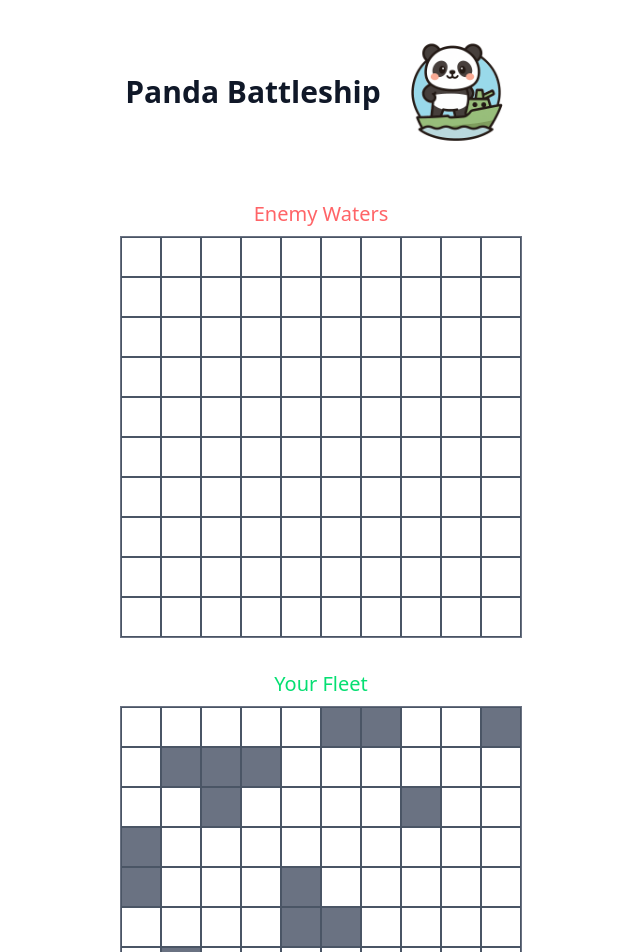
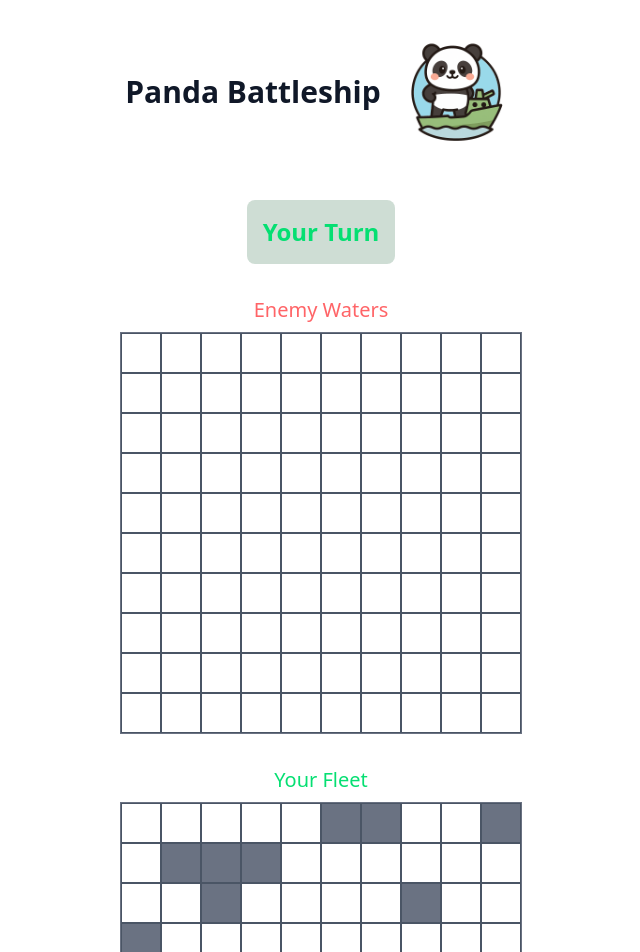
Before and after one commit to povilaspanavas/PandaBattleship, a React (Vite) app in the folder PandaBattleship.FE/: page / in a window 1280 px wide. Shown: the top 952 px of the page, without its empty margins (319-959 px from the left). Built offline with nearby package versions, Linux system fonts and the light colour scheme.

Commit message:
FE: Add basic AI, refactor Game component (#30)
* Added AI shooting randomly

* FE: Refactor Game file

```diff
--- a/PandaBattleship.FE/src/components/Game.jsx
+++ b/PandaBattleship.FE/src/components/Game.jsx
@@ -1,22 +1,22 @@
 import {useState, useEffect} from 'react';
 import { SHIP_LAYOUTS } from '../constants/shipLayouts';
-
-const GRID_SIZE = 10;
+import { createEmptyGrid, findSunkenShip, markSunkShipOnGrid, GRID_SIZE } from '../utils/gameHelpers';
+import Grid from './Grid';
 
 const Game = () => {
-    // Helper to create empty grid
-    const createEmptyGrid = () => Array(GRID_SIZE)
-        .fill(null)
-        .map(() => Array(GRID_SIZE).fill(null));
 
     const [playerGrid, setPlayerGrid] = useState(createEmptyGrid());
     const [enemyGrid, setEnemyGrid] = useState(createEmptyGrid());
     const [enemyShipLayout, setEnemyShipLayout] = useState(null);
+    const [playerShipLayout, setPlayerShipLayout] = useState(null);
+    const [isPlayerTurn, setIsPlayerTurn] = useState(true);
+    const [aiShotHistory, setAiShotHistory] = useState([]);
 
     useEffect(() => {
         // Initialize Player Grid
         const playerLayoutIdx = Math.floor(Math.random() * SHIP_LAYOUTS.length);
         const playerLayout = SHIP_LAYOUTS[playerLayoutIdx];
+        setPlayerShipLayout(playerLayout);
         const newPlayerGrid = createEmptyGrid();
         playerLayout.ships.forEach(ship => {
             ship.coords.forEach(([r, c]) => {
@@ -30,41 +30,64 @@ const Game = () => {
         setEnemyShipLayout(SHIP_LAYOUTS[enemyLayoutIdx]);
     }, []);
 
-    const getSurroundingCells = (shipCoords) => {
-        const surrounding = new Set();
-        shipCoords.forEach(([r, c]) => {
-            for (let dr = -1; dr <= 1; dr++) {
-                for (let dc = -1; dc <= 1; dc++) {
-                    const nr = r + dr;
-                    const nc = c + dc;
-                    if (nr >= 0 && nr < GRID_SIZE && nc >= 0 && nc < GRID_SIZE) {
-                        // Don't include the ship's own cells
-                        if (!shipCoords.some(([sr, sc]) => sr === nr && sc === nc)) {
-                            surrounding.add(`${nr},${nc}`);
+
+    const performAiTurn = async () => {
+        let continueAi = true;
+
+        while (continueAi) {
+            // Wait for "thinking"
+            await new Promise(resolve => setTimeout(resolve, 800));
+
+            let hit = false;
+            let noSpots = false;
+
+            setPlayerGrid(prevGrid => {
+                const availableSpots = [];
+                for (let r = 0; r < GRID_SIZE; r++) {
+                    for (let c = 0; c < GRID_SIZE; c++) {
+                        if (prevGrid[r][c] === null || prevGrid[r][c] === 'ship') {
+                            availableSpots.push([r, c]);
                         }
                     }
                 }
-            }
-        });
-        return surrounding;
-    };
 
-    const findSunkenShip = (grid) => {
-        if (!enemyShipLayout) return null;
+                if (availableSpots.length === 0) {
+                    noSpots = true;
+                    return prevGrid;
+                }
 
-        for (const ship of enemyShipLayout.ships) {
-            const allHit = ship.coords.every(([r, c]) => grid[r][c] === 'hit');
-            if (allHit) {
-                return ship;
+                const [r, c] = availableSpots[Math.floor(Math.random() * availableSpots.length)];
+                const isHit = prevGrid[r][c] === 'ship';
+                hit = isHit;
+
+                let newGrid = prevGrid.map(row => [...row]);
+                newGrid[r][c] = isHit ? 'hit' : 'miss';
+
+                setAiShotHistory(prev => [...prev, { row: r, col: c, isHit }]);
+
+                if (isHit) {
+                    const sunkenShip = findSunkenShip(newGrid, playerShipLayout);
+                    if (sunkenShip) {
+                        newGrid = markSunkShipOnGrid(newGrid, sunkenShip);
+                    }
+                }
+
+                return newGrid;
+            });
+
+            // If we hit nothing more to shoot or it was a miss, stop AI turn
+            if (noSpots || !hit) {
+                continueAi = false;
             }
         }
-        return null;
+
+        setIsPlayerTurn(true);
     };
 
     const handleEnemyCellClick = (row, col) => {
-        if (enemyGrid[row][col] !== null || !enemyShipLayout) return;
+        if (!isPlayerTurn || enemyGrid[row][col] !== null || !enemyShipLayout) return;
 
-        const newGrid = [...enemyGrid.map(r => [...r])];
+        let newGrid = [...enemyGrid.map(r => [...r])];
 
         // Check if hit
         const isHit = enemyShipLayout.ships.some(ship =>
@@ -74,60 +97,37 @@ const Game = () => {
         newGrid[row][col] = isHit ? 'hit' : 'miss';
 
         // Check if a ship just sank
-        const sunkenShip = findSunkenShip(newGrid);
+        const sunkenShip = findSunkenShip(newGrid, enemyShipLayout);
         if (sunkenShip) {
-            // Mark ship cells as 'sunk'
-            sunkenShip.coords.forEach(([r, c]) => {
-                newGrid[r][c] = 'sunk';
-            });
-
-            // Mark surrounding cells as 'blocked'
-            const surrounding = getSurroundingCells(sunkenShip.coords);
-            surrounding.forEach(coords => {
-                const [r, c] = coords.split(',').map(Number);
-                if (newGrid[r][c] === null) {
-                    newGrid[r][c] = 'blocked';
-                }
-            });
+            newGrid = markSunkShipOnGrid(newGrid, sunkenShip);
         }
 
         setEnemyGrid(newGrid);
-    };
 
-
-    const renderGrid = (grid, onCellClick, isPlayerGrid = false) => {
-        return (
-            <div className="inline-grid grid-cols-10 gap-0 border border-gray-500">
-                {grid.map((rowArr, rowIndex) =>
-                    rowArr.map((cell, colIndex) => (
-                        <span
-                            key={`${rowIndex}-${colIndex}`}
-                            className={`w-8 h-8 sm:w-10 sm:h-10 border border-gray-600 flex items-center justify-center cursor-pointer hover:bg-gray-700 transition-colors ${
-                                cell === 'sunk' ? 'bg-orange-500' :
-                                    cell === 'hit' ? 'text-red-500 font-bold' :
-                                        cell === 'miss' || cell === 'blocked' ? 'text-blue-400' :
-                                            (isPlayerGrid && cell === 'ship') ? 'bg-gray-500' : ''
-                            }`}
-                            onClick={() => onCellClick && onCellClick(rowIndex, colIndex)}
-                        >
-                            {cell === 'hit' ? '🔥' : (cell === 'miss' || cell === 'blocked') ? 'O' : ''}
-                        </span>
-                    ))
-                )}
-            </div>
-        );
+        if (!isHit) {
+            setIsPlayerTurn(false);
+            performAiTurn();
+        }
     };
 
     return (
         <div className="flex flex-col items-center gap-8 p-4">
+            <div className={`text-2xl font-bold p-4 rounded-lg transition-colors ${isPlayerTurn ? 'text-green-400 bg-green-900/20' : 'text-red-400 bg-red-900/20'}`}>
+                {isPlayerTurn ? "Your Turn" : "Enemy is Attacking..."}
+            </div>
+
             <div className="flex flex-col items-center">
                 <h2 className="text-xl mb-2 text-red-400">Enemy Waters</h2>
-                {renderGrid(enemyGrid, handleEnemyCellClick)}
+                <Grid grid={enemyGrid} onCellClick={handleEnemyCellClick} />
             </div>
 
             <div className="flex flex-col items-center">
                 <h2 className="text-xl mb-2 text-green-400">Your Fleet</h2>
-                {renderGrid(playerGrid, null, true)}
+                <Grid grid={playerGrid} onCellClick={null} isPlayerGrid={true} />
+            </div>
+
+            <div className="text-xs text-gray-500 max-h-24 overflow-y-auto">
+                AI Shot History: {aiShotHistory.map((s, i) => `${i+1}: ${s.isHit ? '🔥' : 'O'} (${s.row},${s.col}) `)}
             </div>
         </div>
     );
--- /dev/null
+++ b/PandaBattleship.FE/src/components/Grid.jsx
@@ -0,0 +1,24 @@
+const Grid = ({ grid, onCellClick, isPlayerGrid = false }) => {
+    return (
+        <div className="inline-grid grid-cols-10 gap-0 border border-gray-500">
+            {grid.map((rowArr, rowIndex) =>
+                rowArr.map((cell, colIndex) => (
+                    <span
+                        key={`${rowIndex}-${colIndex}`}
+                        className={`w-8 h-8 sm:w-10 sm:h-10 border border-gray-600 flex items-center justify-center cursor-pointer hover:bg-gray-700 transition-colors ${
+                            cell === 'sunk' ? 'bg-orange-500' :
+                                cell === 'miss' || cell === 'blocked' ? 'text-blue-400' :
+                                    (isPlayerGrid && cell === 'hit') ? 'bg-gray-500':
+                                        (isPlayerGrid && cell === 'ship') ? 'bg-gray-500' : ''
+                        }`}
+                        onClick={() => onCellClick && onCellClick(rowIndex, colIndex)}
+                    >
+                        {cell === 'hit' ? '🔥' : (cell === 'miss' || cell === 'blocked') ? 'O' : ''}
+                    </span>
+                ))
+            )}
+        </div>
+    );
+};
+
+export default Grid;
--- /dev/null
+++ b/PandaBattleship.FE/src/utils/gameHelpers.js
@@ -0,0 +1,55 @@
+export const GRID_SIZE = 10;
+
+export const createEmptyGrid = () => Array(GRID_SIZE)
+    .fill(null)
+    .map(() => Array(GRID_SIZE).fill(null));
+
+export const getSurroundingCells = (shipCoords) => {
+    const surrounding = new Set();
+    shipCoords.forEach(([r, c]) => {
+        for (let dr = -1; dr <= 1; dr++) {
+            for (let dc = -1; dc <= 1; dc++) {
+                const nr = r + dr;
+                const nc = c + dc;
+                if (nr >= 0 && nr < GRID_SIZE && nc >= 0 && nc < GRID_SIZE) {
+                    // Don't include the ship's own cells
+                    if (!shipCoords.some(([sr, sc]) => sr === nr && sc === nc)) {
+                        surrounding.add(`${nr},${nc}`);
+                    }
+                }
+            }
+        }
+    });
+    return surrounding;
+};
+
+export const findSunkenShip = (grid, layout) => {
+    if (!layout) return null;
+
+    for (const ship of layout.ships) {
+        const allHit = ship.coords.every(([r, c]) => grid[r][c] === 'hit' || grid[r][c] === 'sunk');
+        const isAlreadyMarkedSunk = ship.coords.every(([r, c]) => grid[r][c] === 'sunk');
+        if (allHit && !isAlreadyMarkedSunk) {
+            return ship;
+        }
+    }
+    return null;
+};
+
+export const markSunkShipOnGrid = (grid, sunkenShip) => {
+    const newGrid = grid.map(r => [...r]);
+    // Mark ship cells as 'sunk'
+    sunkenShip.coords.forEach(([r, c]) => {
+        newGrid[r][c] = 'sunk';
+    });
+
+    // Mark surrounding cells as 'blocked'
+    const surrounding = getSurroundingCells(sunkenShip.coords);
+    surrounding.forEach(coords => {
+        const [r, c] = coords.split(',').map(Number);
+        if (newGrid[r][c] === null) {
+            newGrid[r][c] = 'blocked';
+        }
+    });
+    return newGrid;
+};
```
